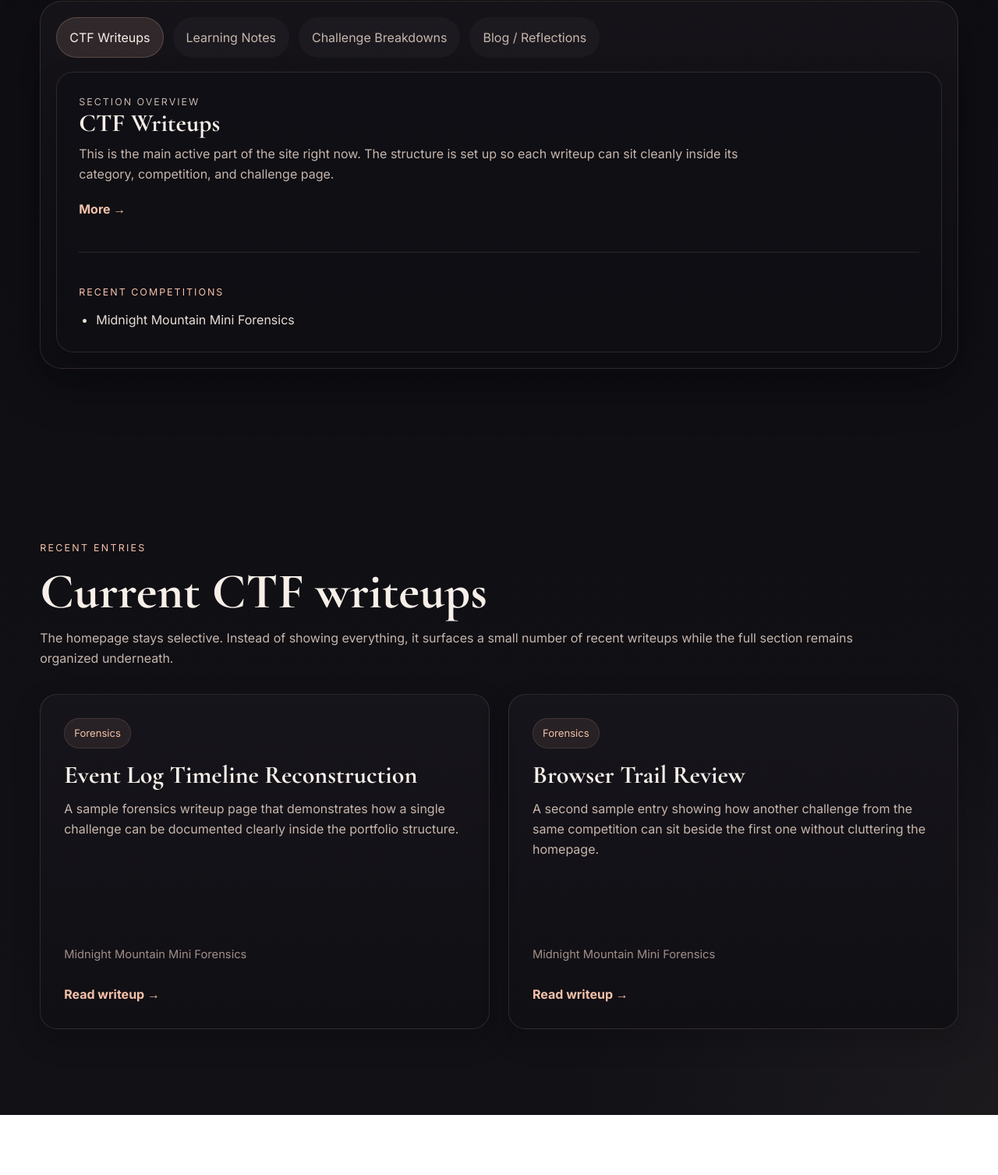
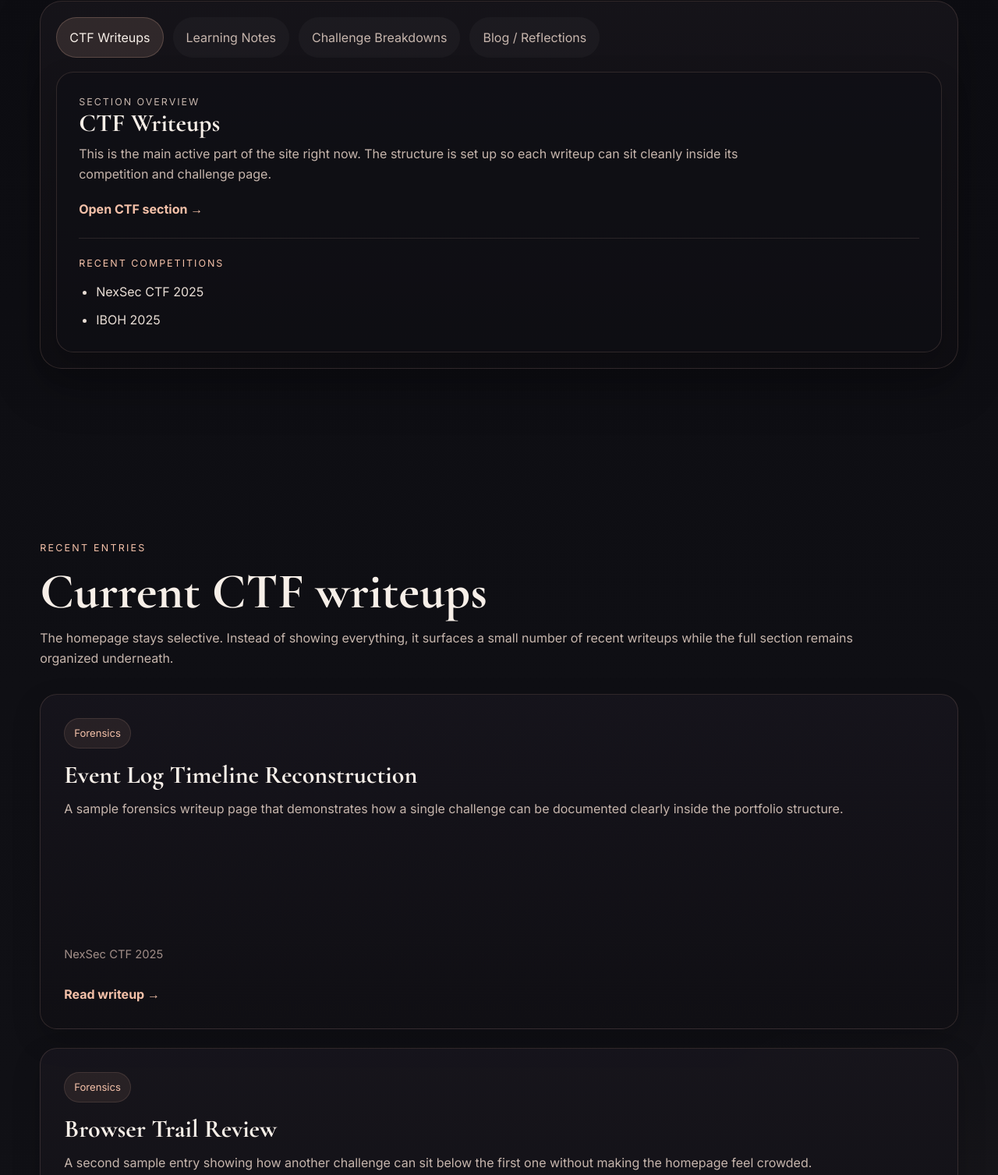
Before and after one commit to D7YC/d7yc.github.io, a plain HTML site: page index.html in a window 1280 px wide. Shown: the part 1105-2612 px from the top of the page at 78% size. Before the commit the page ends 2535 px from the top, so only its background shows below. Drawn offline with nearby package versions, Linux system fonts and the light colour scheme.

Commit message:
Update index.html

```diff
--- a/index.html
+++ b/index.html
@@ -38,10 +38,7 @@
         <div class="hero-copy">
           <p class="eyebrow reveal">Personal cybersecurity archive</p>
 
-          <h1 class="hero-title reveal reveal-delay-1">
-            <span>Ong Ping</span>
-            <span>Xiang</span>
-          </h1>
+          <h1 class="hero-title reveal reveal-delay-1">Ong Ping Xiang</h1>
 
           <p class="hero-role reveal reveal-delay-2">Cybersecurity student</p>
 
@@ -64,7 +61,7 @@
       <div class="container">
         <div class="section-heading reveal">
           <p class="eyebrow">Explore</p>
-          <h2>Browse the portfolio by section</h2>
+          <h2 class="wide-heading">Browse the portfolio by section</h2>
           <p class="section-copy">
             This portfolio records my journey in cybersecurity. It starts with CTF writeups
             for now, and over time it will grow into notes, breakdowns, and reflections that
@@ -124,9 +121,9 @@
                   <h3>CTF Writeups</h3>
                   <p>
                     This is the main active part of the site right now. The structure is set up
-                    so each writeup can sit cleanly inside its category, competition, and challenge page.
+                    so each writeup can sit cleanly inside its competition and challenge page.
                   </p>
-                  <a class="text-link" href="/ctf-writeups/">More →</a>
+                  <a class="text-link" href="/ctf-writeups/">Open CTF section →</a>
                 </div>
 
                 <div class="section-card-divider"></div>
@@ -135,9 +132,10 @@
                   <p class="panel-label">Recent Competitions</p>
                   <ul class="competition-list">
                     <li>
-                      <a href="/ctf-writeups/forensics/midnight-mountain-mini-forensics/">
-                        Midnight Mountain Mini Forensics
-                      </a>
+                      <a href="/ctf-writeups/nexsec-ctf-2025/">NexSec CTF 2025</a>
+                    </li>
+                    <li>
+                      <a href="/ctf-writeups/iboh-2025/">IBOH 2025</a>
                     </li>
                   </ul>
                 </div>
@@ -234,7 +232,7 @@
           </p>
         </div>
 
-        <div class="recent-grid recent-grid-two">
+        <div class="recent-grid">
           <article class="entry-card reveal reveal-delay-1">
             <div class="entry-meta">
               <span>Forensics</span>
@@ -248,8 +246,8 @@
             </p>
 
             <div class="entry-footer">
-              <span class="entry-subtle">Midnight Mountain Mini Forensics</span>
-              <a class="text-link" href="/ctf-writeups/forensics/midnight-mountain-mini-forensics/event-log-timeline.html">
+              <span class="entry-subtle">NexSec CTF 2025</span>
+              <a class="text-link" href="/ctf-writeups/nexsec-ctf-2025/event-log-timeline.html">
                 Read writeup →
               </a>
             </div>
@@ -263,13 +261,13 @@
             <h3>Browser Trail Review</h3>
 
             <p>
-              A second sample entry showing how another challenge from the same competition can
-              sit beside the first one without cluttering the homepage.
+              A second sample entry showing how another challenge can sit below the first one
+              without making the homepage feel crowded.
             </p>
 
             <div class="entry-footer">
-              <span class="entry-subtle">Midnight Mountain Mini Forensics</span>
-              <a class="text-link" href="/ctf-writeups/forensics/midnight-mountain-mini-forensics/browser-trail-review.html">
+              <span class="entry-subtle">IBOH 2025</span>
+              <a class="text-link" href="/ctf-writeups/iboh-2025/browser-trail-review.html">
                 Read writeup →
               </a>
             </div>
```
